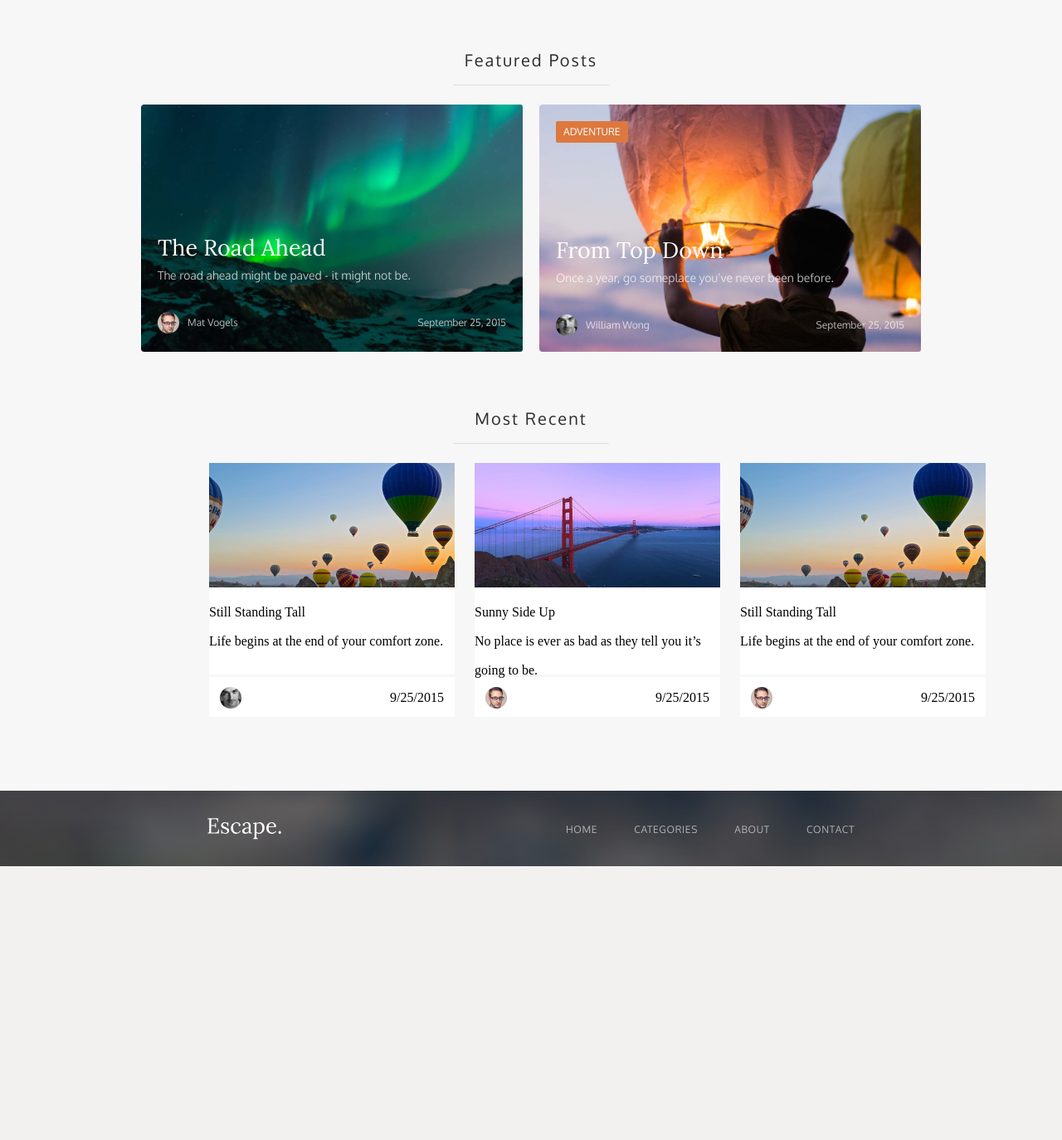
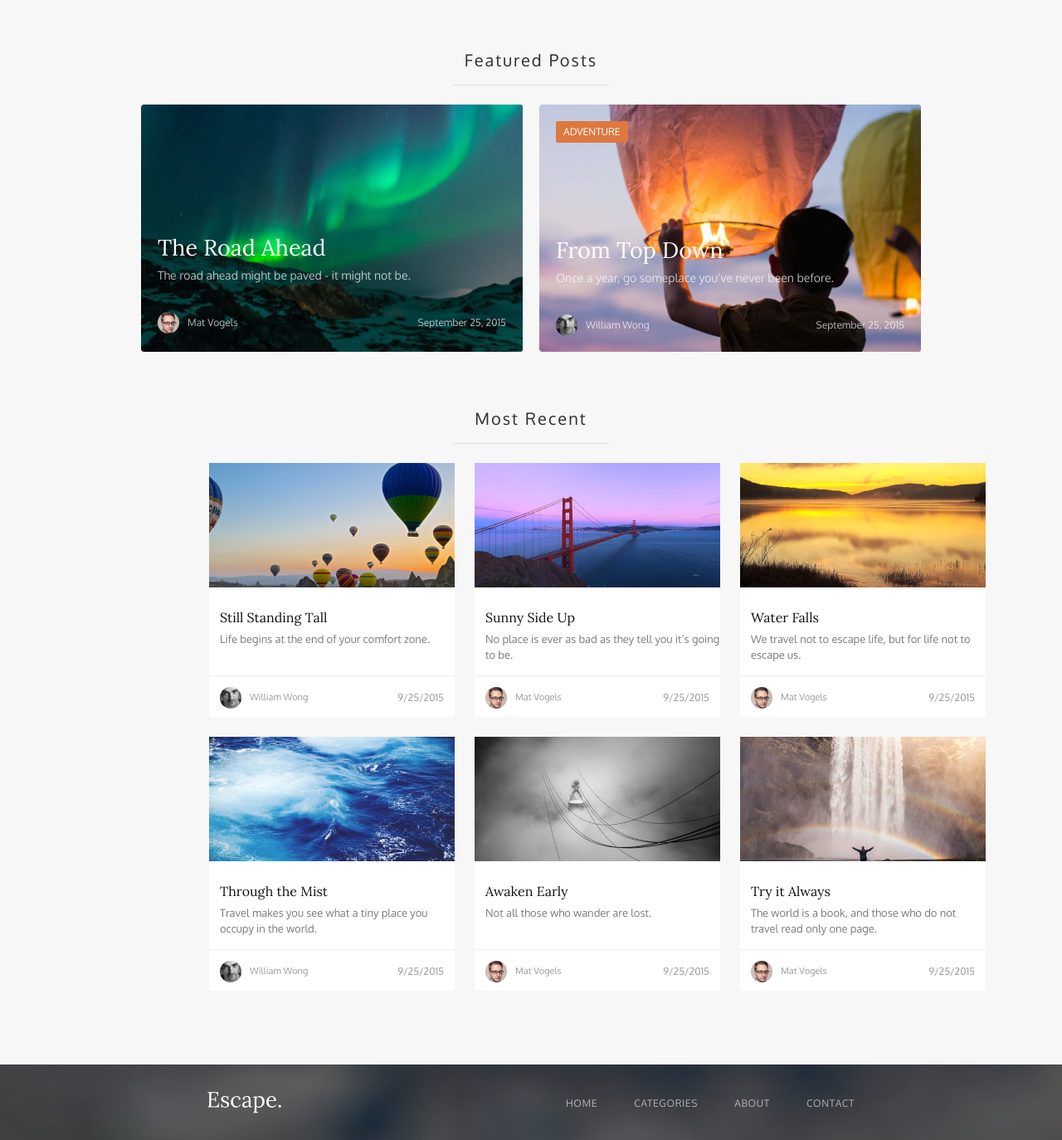
Before and after one commit to FALLENEZER/Web, a PHP site: page / in a window 1280 px wide. Shown: the part 566-1940 px from the top of the page at 83% size. Before the commit the page ends 1610 px from the top, so only its background shows below. Run offline with PHP 8.4, Linux system fonts and the light colour scheme.

Commit message:
Second page is done

```diff
--- a/Styles/index-style.css
+++ b/Styles/index-style.css
@@ -35,7 +35,7 @@
     bottom: 74px;
     align-items: center;
     justify-items: center;
-    background-image: url("../Photos/Let's do it together.jpg");
+    background-image: url("../Photos/Let's_do_it_together.jpg");
     background-size: cover;
 }
 
@@ -167,7 +167,7 @@
     display: inline-block;
     border-radius: 3px;
     position: relative;
-    background-image: url("../Photos/From top down.png");
+    background-image: url("../Photos/From_top_down.png");
     background-size: cover;
 }
 
@@ -235,7 +235,7 @@
     max-width: 296px;
 }
 
-.small__cards-first, .small__cards-second, .small__cards-third {
+.small__cards-item {
     background: rgb(255, 255, 255);
 }
 
@@ -271,6 +271,41 @@
     display: flex;
     padding: 7px 13px 6px;
     justify-content: space-between;
+}
+
+.cards_naming {
+    padding: 14px 150px 6px 13px;
+    color: rgb(16, 19, 21);
+    font-family: 'Lora', serif;
+    font-size: 16px;
+    font-weight: 400;
+    line-height: 21px;
+}
+
+.cards_description {
+    padding-left: 13px;
+    color: rgb(122, 122, 122);
+    font-family: 'Oxygen', sans-serif;
+    font-size: 13px;
+    font-weight: 400;
+    line-height: 19px;
+}
+
+.card__avatar__description {
+    color: rgb(153, 153, 153);
+    font-family: 'Oxygen', sans-serif;
+    font-size: 11px;
+    font-weight: 400;
+    line-height: 35px;
+    padding-left: 10px;
+}
+
+.cards__date-description {
+    color: rgb(153, 153, 153);
+    font-family: 'Oxygen', sans-serif;
+    font-size: 12px;
+    font-weight: 400;
+    line-height: 35px;
 }
 
 .content-color {
--- a/index.html
+++ b/index.html
@@ -32,7 +32,7 @@
         <h1 class="main__head__title">Let's do it together.</h1>
         <h2 class="main__head__subtitle">We travel the world in search of stories. Come along for the ride.</h2>
         <div class="main__button">
-            <a src="#">View Latest Posts</a>
+            <a>View Latest Posts</a>
         </div>
     </div>
     <ul class="main__menu">
@@ -53,7 +53,7 @@
                     <p class="content__block_description">The road ahead might be paved - it might not be.</p>
                     <div class=content__block_author>
                         <div class="avatar-name">
-                            <img class="faces" src="Photos/Mat_face.png", alt="Mat face">
+                            <img class="faces" src="Photos/Mat_face.png" alt="Mat face">
                             <p class="avatar__description">Mat Vogels</p>
                         </div>
                         <div class="date">
@@ -68,7 +68,7 @@
                     <p class="content__block_description">Once a year, go someplace you’ve never been before.</p>
                     <div class="content__block_author">
                         <div class="avatar-name">
-                            <img src="Photos/William_face.png", alt="William face">
+                            <img src="Photos/William_face.png" alt="William face">
                             <p class="avatar__description">William Wong</p>
                         </div>
                         <div class="date">
@@ -81,16 +81,16 @@
             <div class="rectangle"></div>
         </div>
         <div class="small__cards">
-            <div class="small__cards-first">
-                <img src="Photos/Still standing tall.png", alt="Balloons">
+            <div class="small__cards-item">
+                <img src="Photos/Still_standing_tall.png" alt="Balloons">
                 <div class="small__cards-borders">
                     <p class="cards_naming">Still Standing Tall</p>
                     <p class="cards_description">Life begins at the end of your comfort zone.</p>
                 </div>
                 <div class="cards__block_author">
                     <div class="avatar-name">
-                        <img src="Photos/William_face.png", alt="William face">
-                        <p class="avatar__description">William Wong</p>
+                        <img src="Photos/William_face.png" alt="William face">
+                        <p class="card__avatar__description">William Wong</p>
                     </div>
                     <div class="date">
                         <p class="cards__date-description">9/25/2015</p>
@@ -98,32 +98,80 @@
                 </div>
             </div>
 
-            <div class="small__cards-second">
-                <img src="Photos/Sunny side up.png", alt="Side up">
+            <div class="small__cards-item">
+                <img src="Photos/Sunny_side_up.png" alt="Side up">
                 <div class="small__cards-borders">
                     <p class="cards_naming">Sunny Side Up</p>
                     <p class="cards_description">No place is ever as bad as they tell you it’s going to be.</p>
                 </div>
                 <div class="cards__block_author">
                     <div class="avatar-name">
-                        <img src="Photos/Mat_face.png", alt="Mat face">
-                        <p class="avatar__description">Mat Vogels</p>
+                        <img src="Photos/Mat_face.png" alt="Mat face">
+                        <p class="card__avatar__description">Mat Vogels</p>
                     </div>
                     <div class="date">
                         <p class="cards__date-description">9/25/2015</p>
                     </div>
                 </div>
             </div>
-            <div class="small__cards-third">
-                <img src="Photos/Still standing tall.png", alt="Balloons">
+            <div class="small__cards-item">
+                <img src="Photos/Water_falls.png" alt="Lake">
                 <div class="small__cards-borders">
-                    <p class="cards_naming">Still Standing Tall</p>
-                    <p class="cards_description">Life begins at the end of your comfort zone.</p>
+                    <p class="cards_naming">Water Falls</p>
+                    <p class="cards_description">We travel not to escape life, but for life not to escape us.</p>
                 </div>
                 <div class="cards__block_author">
                     <div class="avatar-name">
-                        <img src="Photos/Mat_face.png", alt="Mat face">
-                        <p class="avatar__description">Mat Vogels</p>
+                        <img src="Photos/Mat_face.png" alt="Mat face">
+                        <p class="card__avatar__description">Mat Vogels</p>
+                    </div>
+                    <div class="date">
+                        <p class="cards__date-description">9/25/2015</p>
+                    </div>
+                </div>
+            </div>
+            <div class="small__cards-item">
+                <img src="Photos/Through_the_Mist.png" alt="Water">
+                <div class="small__cards-borders">
+                    <p class="cards_naming">Through the Mist</p>
+                    <p class="cards_description">Travel makes you see what a tiny place you occupy in the world.</p>
+                </div>
+                <div class="cards__block_author">
+                    <div class="avatar-name">
+                        <img src="Photos/William_face.png" alt="Mat face">
+                        <p class="card__avatar__description">William Wong</p>
+                    </div>
+                    <div class="date">
+                        <p class="cards__date-description">9/25/2015</p>
+                    </div>
+                </div>
+            </div>
+            <div class="small__cards-item">
+                <img src="Photos/Awaken_early.png" alt="Clouds">
+                <div class="small__cards-borders">
+                    <p class="cards_naming">Awaken Early</p>
+                    <p class="cards_description">Not all those who wander are lost.</p>
+                </div>
+                <div class="cards__block_author">
+                    <div class="avatar-name">
+                        <img src="Photos/Mat_face.png" alt="Mat face">
+                        <p class="card__avatar__description">Mat Vogels</p>
+                    </div>
+                    <div class="date">
+                        <p class="cards__date-description">9/25/2015</p>
+                    </div>
+                </div>
+            </div>
+            <div class="small__cards-item">
+                <img src="Photos/Try_it_always.png" alt="Waterfall">
+                <div class="small__cards-borders">
+                    <p class="cards_naming">Try it Always</p>
+                    <p class="cards_description">The world is a book, and those who do not travel read only one page.</p>
+                </div>
+                <div class="cards__block_author">
+                    <div class="avatar-name">
+                        <img src="Photos/Mat_face.png" alt="Mat face">
+                        <p class="card__avatar__description">Mat Vogels</p>
                     </div>
                     <div class="date">
                         <p class="cards__date-description">9/25/2015</p>
```
Also changed, not shown: Photos/Awaken_early.png (renamed from Photos/Awaken early.png), Photos/From_top_down.png (renamed from Photos/From top down.png), Photos/Let's_do_it_together.jpg (renamed from Photos/Let's do it together.jpg), Photos/Still_standing_tall.png (renamed from Photos/Still standing tall.png), Photos/Sunny_side_up.png (renamed from Photos/Sunny side up.png), Photos/Through_the_mist.png (renamed from Photos/Through the mist.png), Photos/Try_it_always.png (renamed from Photos/Try it always.png), Photos/Water_Falls.png (renamed from Photos/Water Falls.png).
